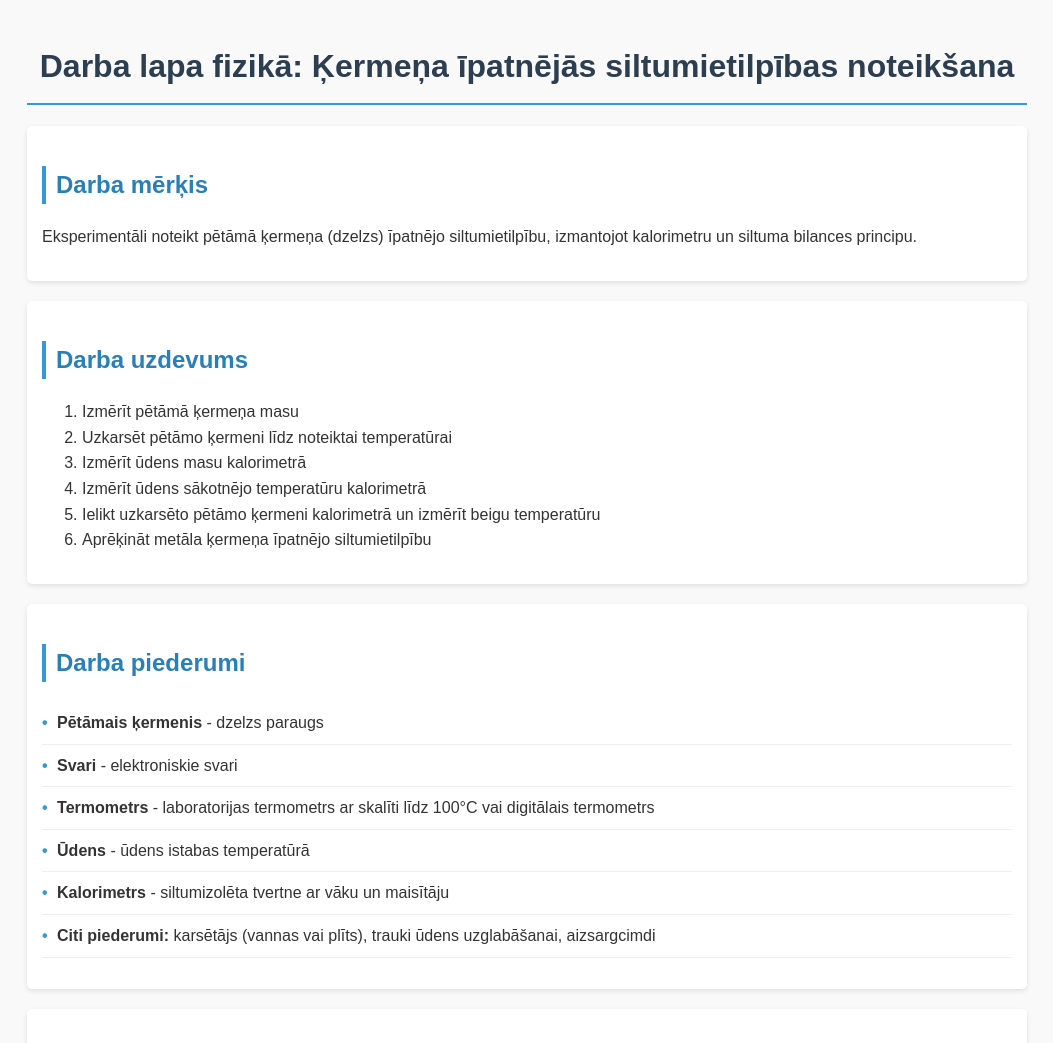
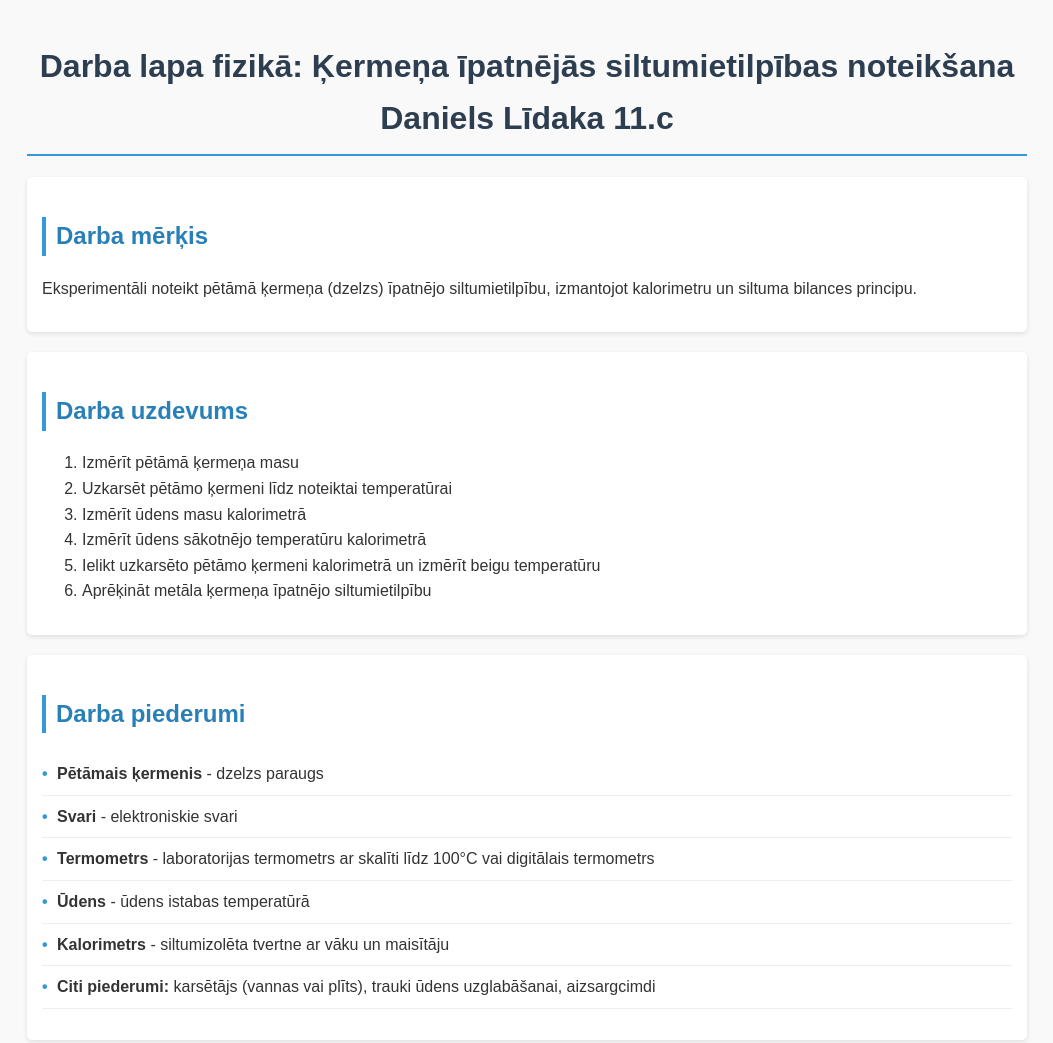
Before and after one commit to broskynocap/fizikam, a plain HTML site: page index.html in a window 1280 px wide. Shown: the top 1043 px of the page, without its empty margins (113-1166 px from the left). Drawn offline with Linux system fonts and the light colour scheme.

Commit message:
Update index.html

```diff
--- a/index.html
+++ b/index.html
@@ -117,7 +117,7 @@
     </style>
 </head>
 <body>
-    <h1>Darba lapa fizikā: Ķermeņa īpatnējās siltumietilpības noteikšana</h1>
+    <h1>Darba lapa fizikā: Ķermeņa īpatnējās siltumietilpības noteikšana <br> Daniels Līdaka 11.c</h1>
 
     <div class="section">
         <h2>Darba mērķis</h2>
```
